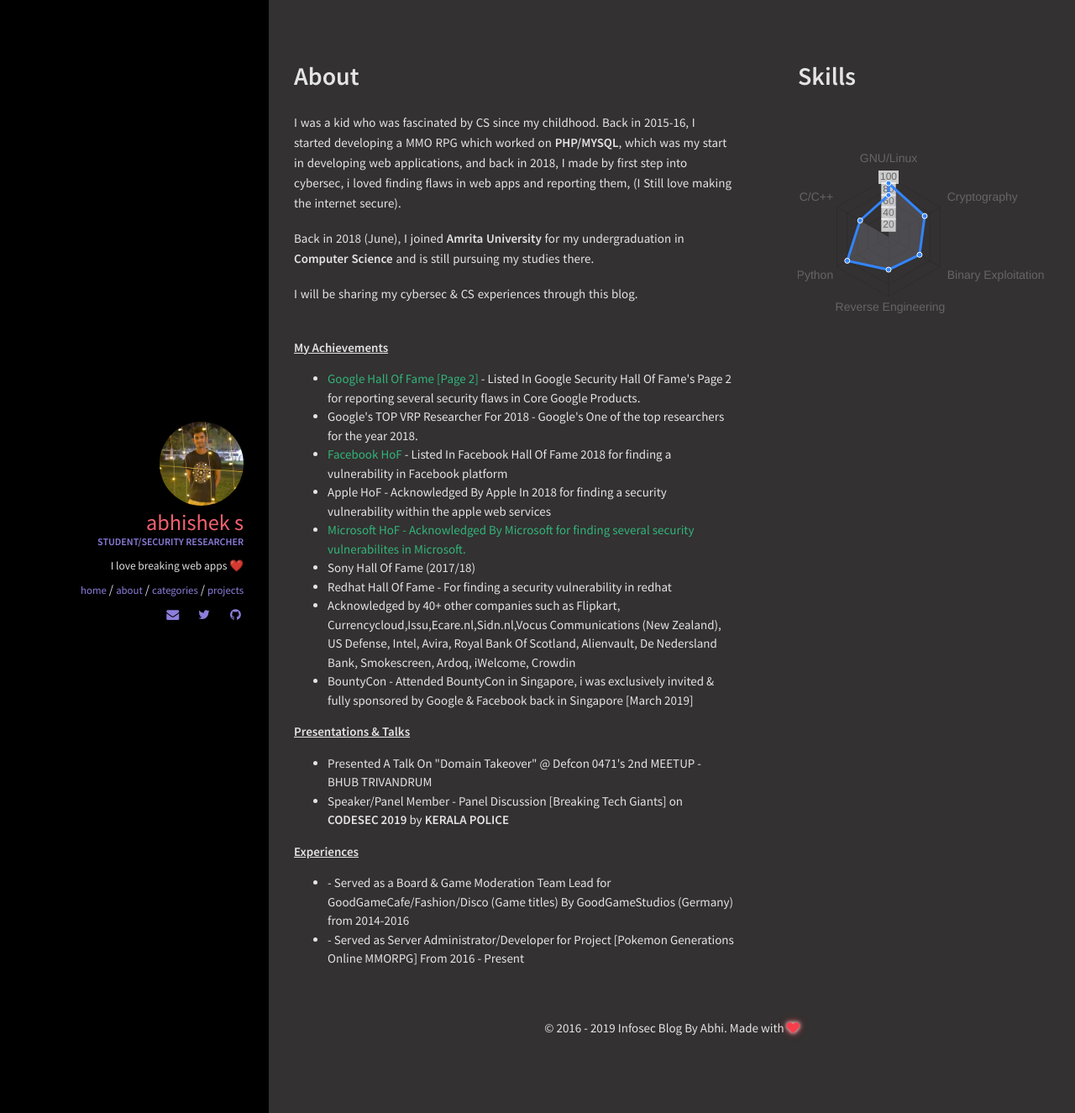
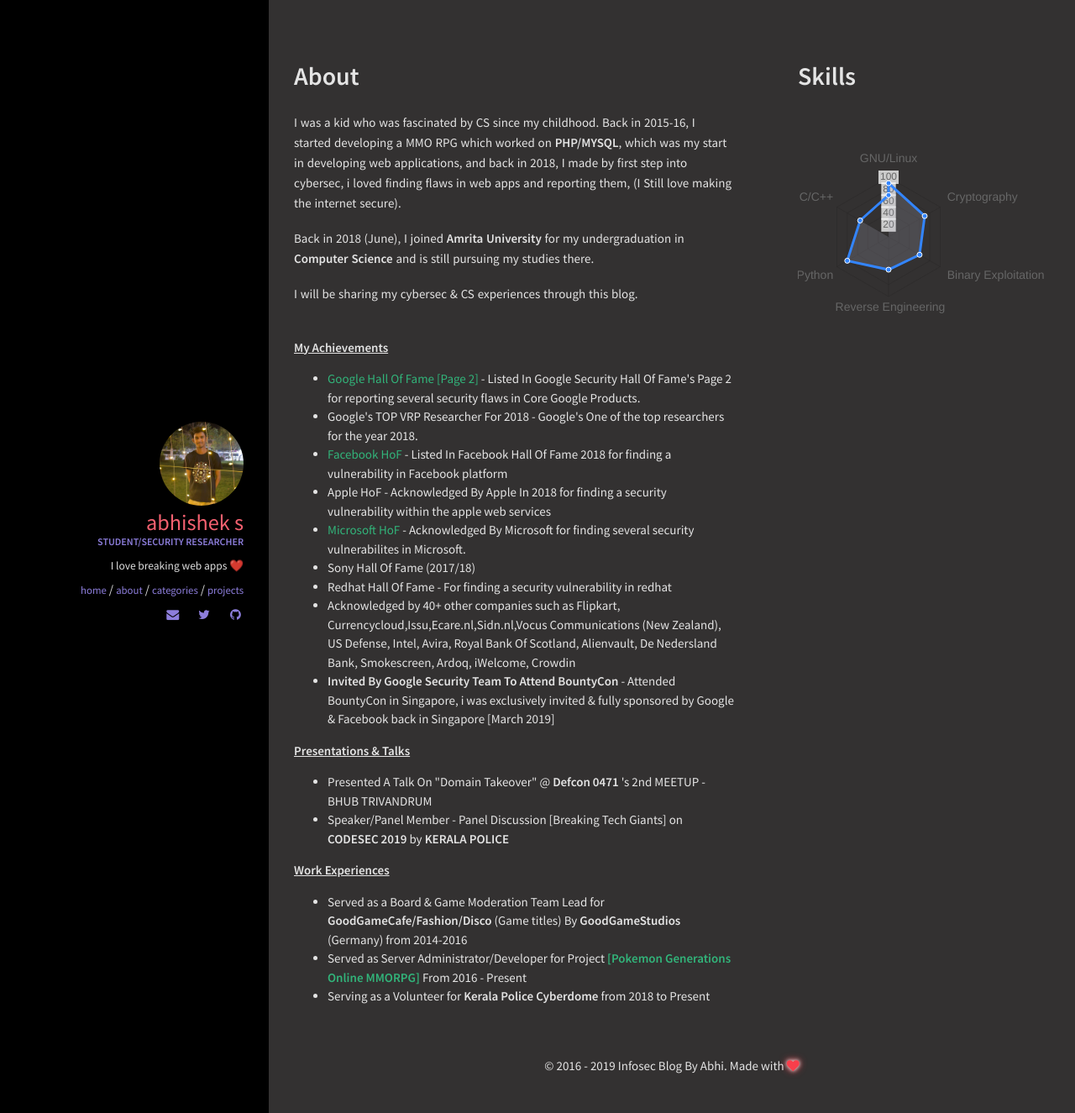
Before and after one commit to abhiabhi2306/abhiabhi2306.github.io, a Jekyll site: the page built from about.html, in a window 1280 px wide. Shown: the whole page at 84% size. Built offline with Jekyll 4.4.1, drawn with Linux system fonts in a browser that asks for light colours; nearby versions of some CDN libraries.

Commit message:
Update about.html

```diff
--- a/_includes/sections/about.html
+++ b/_includes/sections/about.html
@@ -14,24 +14,25 @@
    <li> Google's TOP VRP Researcher For 2018 - Google's One of the top researchers for the year 2018. </li>
    <li> <a href="https://facebook.com/whitehat">Facebook HoF </a> -  Listed In Facebook Hall Of Fame 2018 for finding a vulnerability in Facebook platform </li>
    <li> Apple HoF - Acknowledged By Apple In 2018 for finding a security vulnerability within the apple web services </li>
-   <li> <a href="https://www.microsoft.com/en-us/msrc/researcher-acknowledgments-online-services-archive"> Microsoft HoF - Acknowledged By Microsoft for finding several security vulnerabilites in Microsoft.</a></li>
+   <li> <a href="https://www.microsoft.com/en-us/msrc/researcher-acknowledgments-online-services-archive"> Microsoft HoF </a> - Acknowledged By Microsoft for finding several security vulnerabilites in Microsoft.</a></li>
    <li> Sony Hall Of Fame (2017/18)</li>
    <li> Redhat Hall Of Fame - For finding a security vulnerability in redhat </li>
    <li> Acknowledged by 40+ other companies such as Flipkart, Currencycloud,Issu,Ecare.nl,Sidn.nl,Vocus Communications (New Zealand), US Defense, Intel, Avira, Royal Bank Of Scotland, Alienvault, De Nedersland Bank, Smokescreen, Ardoq, iWelcome, Crowdin </li>
-   <li> BountyCon - Attended BountyCon in Singapore, i was exclusively invited & fully sponsored by Google & Facebook back in Singapore [March 2019] </li>
+   <li> <b> Invited By Google Security Team To Attend BountyCon </b> - Attended BountyCon in Singapore, i was exclusively invited & fully sponsored by Google & Facebook back in Singapore [March 2019] </li>
 
 </ul>
 
 <b><u>Presentations & Talks</b></u>
 <ul>
-<li> Presented A Talk On "Domain Takeover" @ Defcon 0471's 2nd MEETUP - BHUB TRIVANDRUM </li>
+   <li> Presented A Talk On "Domain Takeover" @ <b>Defcon 0471 </b>'s 2nd MEETUP - BHUB TRIVANDRUM </li>
 <li> Speaker/Panel Member - Panel Discussion [Breaking Tech Giants] on <b> CODESEC 2019 </b> by <b> KERALA POLICE </b> </li>
 </ul>
 
-<b><u> Experiences </b></u>
+<b><u> Work Experiences </b></u>
 <ul>
-<li> - Served as a Board & Game Moderation Team Lead for GoodGameCafe/Fashion/Disco (Game titles) By GoodGameStudios (Germany) from 2014-2016 </li>
-<li> - Served as Server Administrator/Developer for Project [Pokemon Generations Online MMORPG] From 2016 - Present </li>
+   <li> Served as a Board & Game Moderation Team Lead for <b>GoodGameCafe/Fashion/Disco</b> (Game titles) By <b>GoodGameStudios</b> (Germany) from 2014-2016 </li>
+   <li> Served as Server Administrator/Developer for Project <b><a href="http://thepokegen.com">[Pokemon Generations Online MMORPG] </a></b> From 2016 - Present </li>
+   <li>  Serving as a Volunteer for <b> Kerala Police Cyberdome </b> from 2018 to Present </li>
 </ul>
 
 </div>
```
